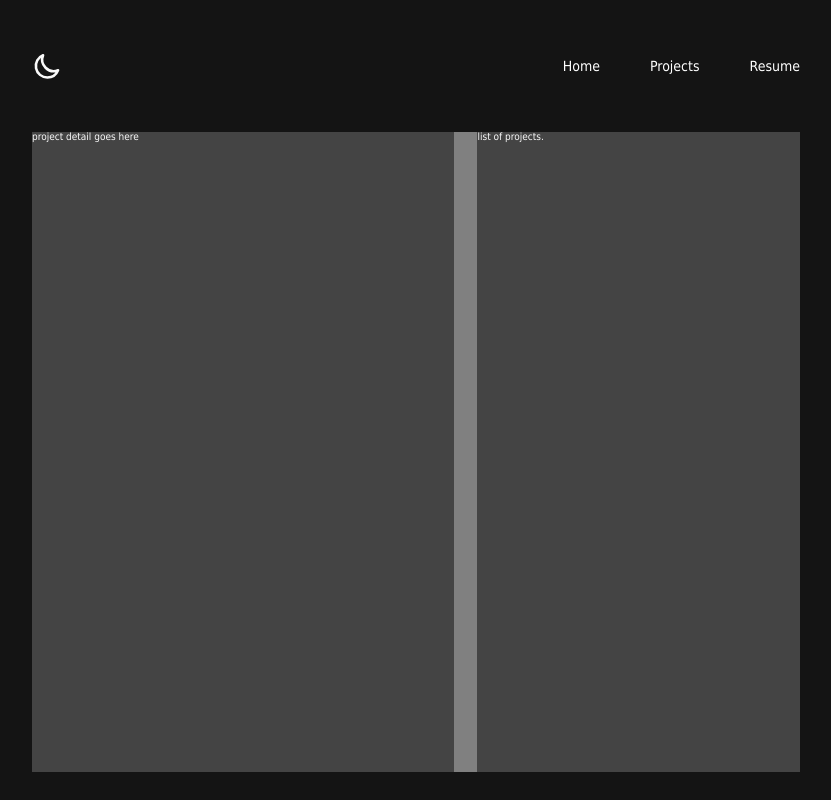
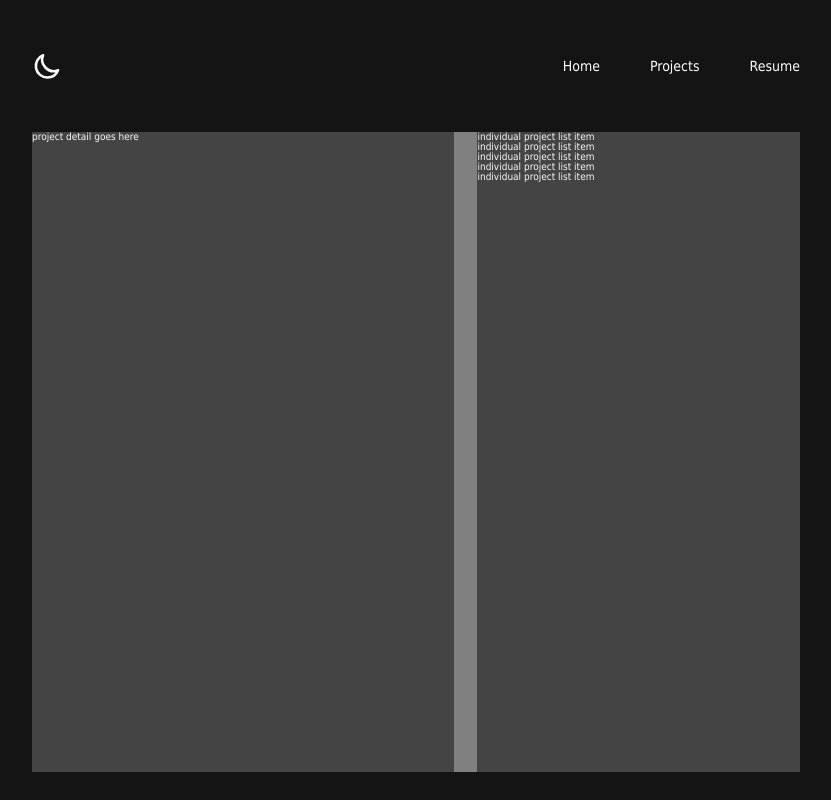
Before and after one commit to alex-lc/portfolio-next, a Next.js app: page /projects in a window 1280 px wide. Shown: the whole page, without its empty margins (224-1055 px from the left). Built offline with nearby package versions, Linux system fonts and the light colour scheme.

Commit message:
Stubbing out project components

```diff
--- a/components/projects/project-detail.js
+++ b/components/projects/project-detail.js
@@ -1,9 +1,17 @@
+// styles
+import styled from 'styled-components'
+
 function ProjectDetail() {
     return (
-        <div>
+        <ProjectView>
             project detail goes here
-        </div>
+        </ProjectView>
     )
 }
 
 export default ProjectDetail
+
+const ProjectView = styled.div`
+    width: 55%;
+    background: #444444;
+`
--- /dev/null
+++ b/components/projects/project-item.js
@@ -0,0 +1,9 @@
+function ProjectItem() {
+    return (
+        <div>
+            individual project list item
+        </div>
+    )
+}
+
+export default ProjectItem
--- a/components/projects/project-list.js
+++ b/components/projects/project-list.js
@@ -1,9 +1,29 @@
+// styles
+import styled from 'styled-components'
+
+// components
+import ProjectItem from './project-item'
+
 function ProjectList() {
+
+    const fakeItems = [
+        { id: 1, title: 'Project 1' },
+        { id: 2, title: 'Project 2' },
+        { id: 3, title: 'Project 3' },
+        { id: 4, title: 'Project 4' },
+        { id: 5, title: 'Project 5' }
+    ]
+
     return (
-        <div>
-            list of projects.
-        </div>
+        <ProjectListContainer>
+            {fakeItems.map(project => <ProjectItem key={project.id} />)}
+        </ProjectListContainer>
     )
 }
 
 export default ProjectList
+
+const ProjectListContainer = styled.div`
+    width: 42%;
+    background: #444444;
+`
--- a/pages/projects/index.js
+++ b/pages/projects/index.js
@@ -12,13 +12,9 @@ function ProjectsPage() {
             <Head>
                 <title>Alex Cooter | Recent Projects</title>
             </Head>
-            <ProjectView>
-                <ProjectDetail />
-            </ProjectView>
 
-            <ProjectListContainer>
-                <ProjectList />
-            </ProjectListContainer>
+            <ProjectDetail />
+            <ProjectList />
         </ProjectsContainer>
     )
 }
@@ -33,13 +29,3 @@ const ProjectsContainer = styled.section`
     justify-content: space-between;
     background: gray;
 `
-
-const ProjectView = styled.div`
-    width: 55%;
-    background: #444444;
-`
-
-const ProjectListContainer = styled.div`
-    width: 42%;
-    background: #444444;
-`
```
